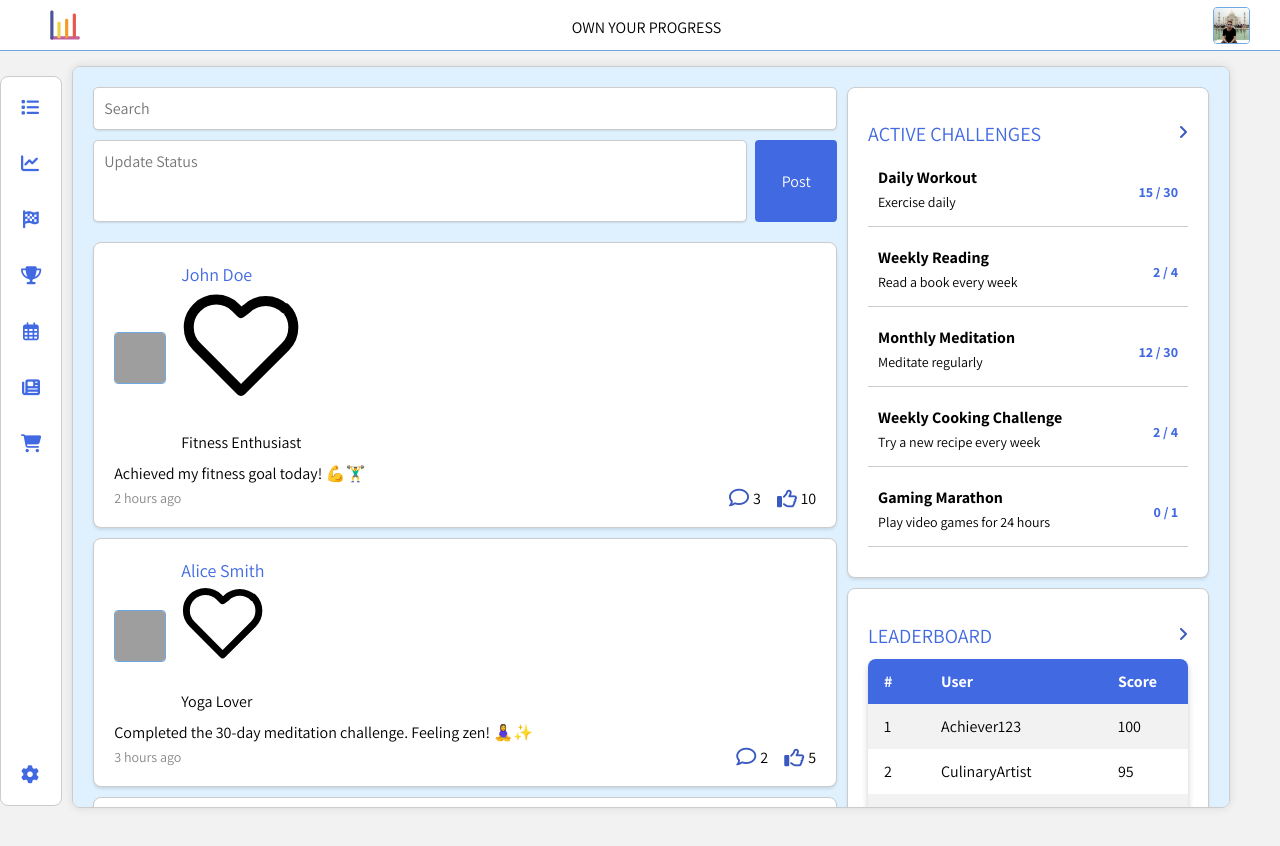
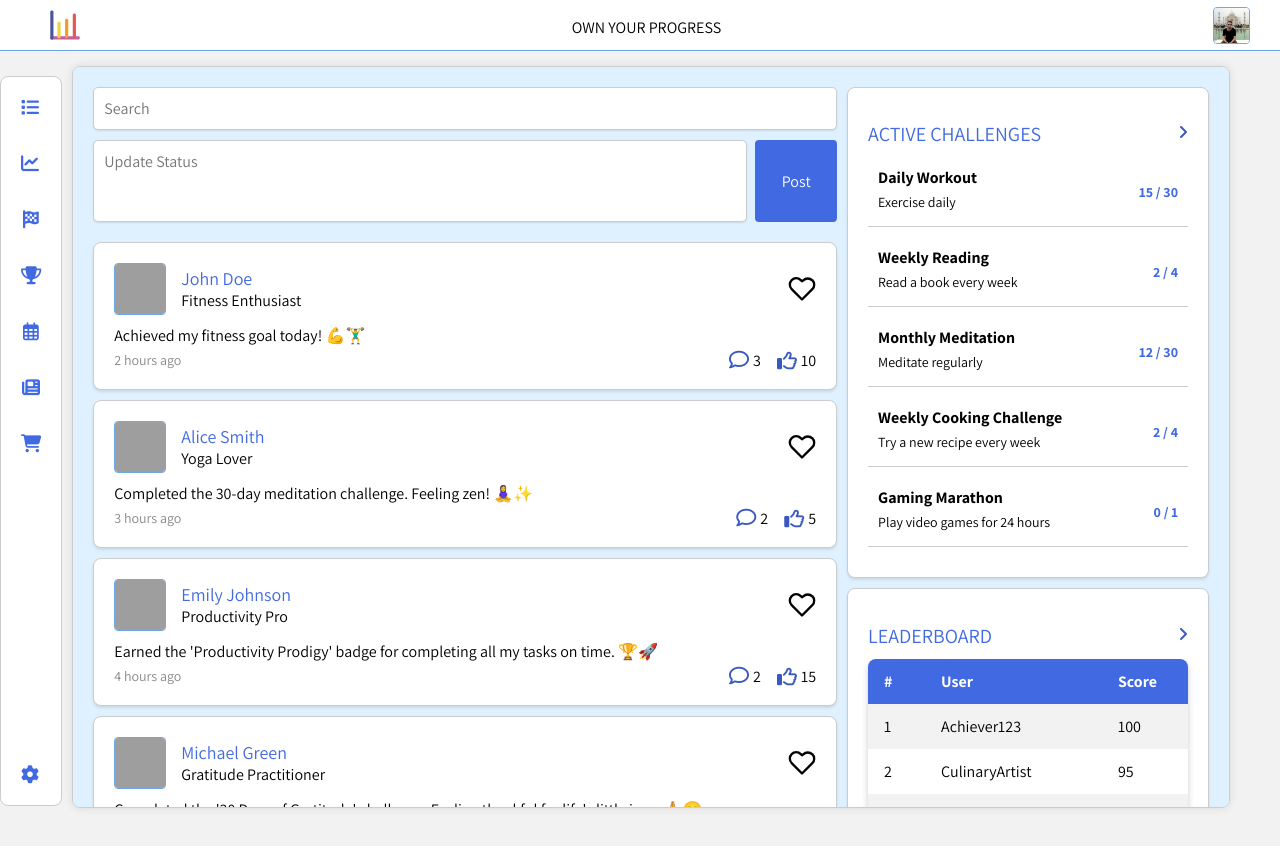
Before and after one commit to joseph-johnson27001/habits_tracker, a Vue app: page / in a window 1280 px wide. Shown: the top 846 px of the page. Built offline with nearby package versions, Linux system fonts and the light colour scheme; grey boxes are pictures that could not be loaded.

Commit message:
SVG positioning

```diff
--- a/src/components/NewsFeed/NewsFeed.vue
+++ b/src/components/NewsFeed/NewsFeed.vue
@@ -16,6 +16,7 @@
       </form>
     </div>
     <div class="feed-item card" v-for="(item, index) in feedItems" :key="index">
+      <div class="heading-area">
         <div class="user-info">
           <img
             :src="item.userImage"
@@ -23,15 +24,18 @@
             class="user-image"
           />
           <div>
+            <div>
               <router-link to="/profile" style="text-decoration: none">
                 <span class="user-name" @click="viewProfile(item)">{{
                   item.userName
                 }}</span>
               </router-link>
-          <BadgeIcons />
               <br />
               <span class="user-title">{{ item.userTitle }}</span>
             </div>
+          </div>
+        </div>
+        <BadgeIcons class="badge-icon" />
       </div>
       <div class="content">{{ item.content }}</div>
       <div class="timestamp-container">
@@ -553,6 +557,12 @@ export default {
   transition: color 0.1s;
 }
 
+.heading-area {
+  display: flex;
+  justify-content: space-between;
+  align-items: center;
+}
+
 .commenter-name {
   color: #4169e1;
   cursor: pointer;
@@ -629,8 +639,14 @@ export default {
 
 .comment-header {
   display: flex;
+  justify-content: space-between; /* Add this line */
   align-items: center;
   margin-bottom: 5px;
+}
+
+.badge-icon {
+  height: 28px;
+  width: 28px;
 }
 
 .timestamp-container {
```
Lines whose indentation alone changed are shown as unchanged.
